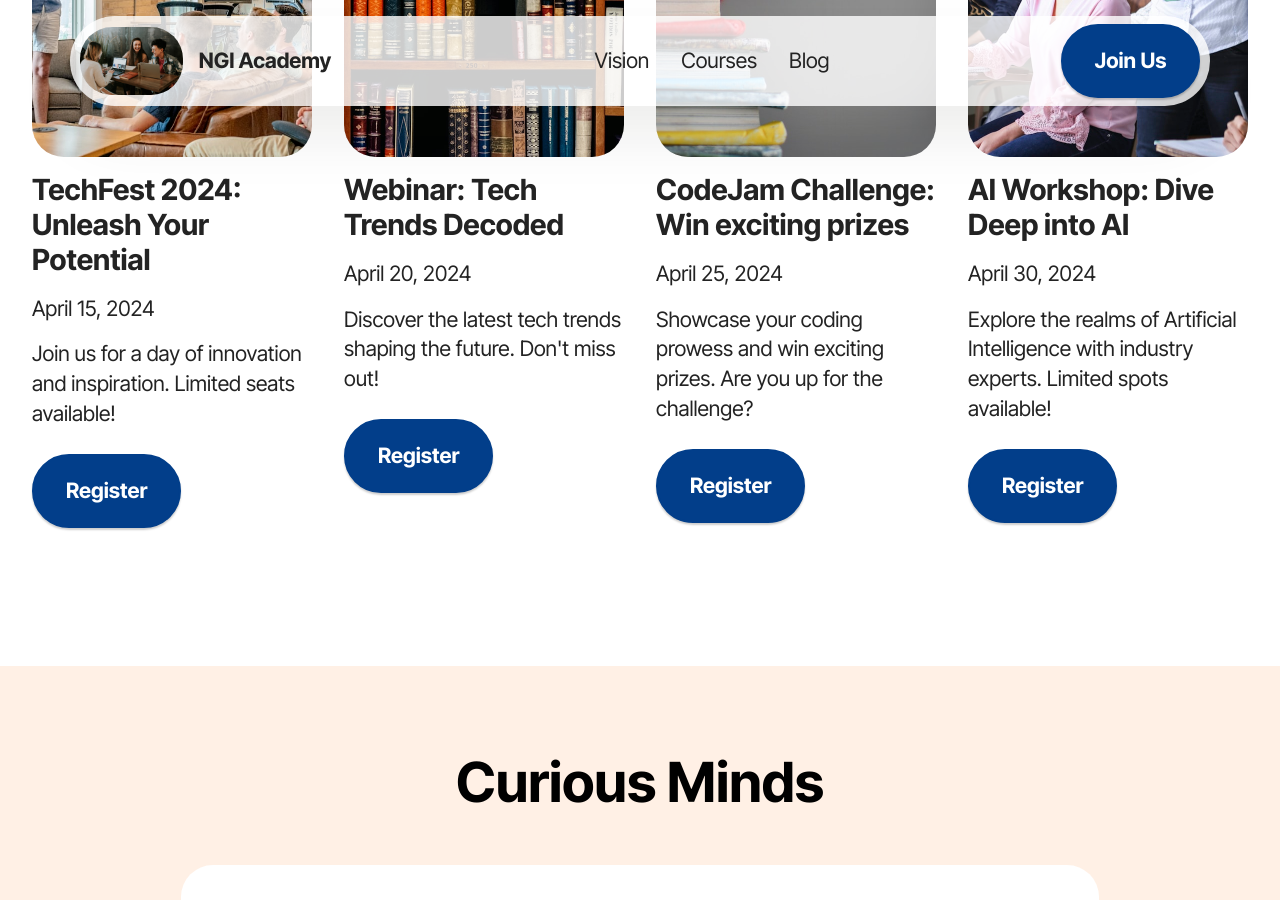
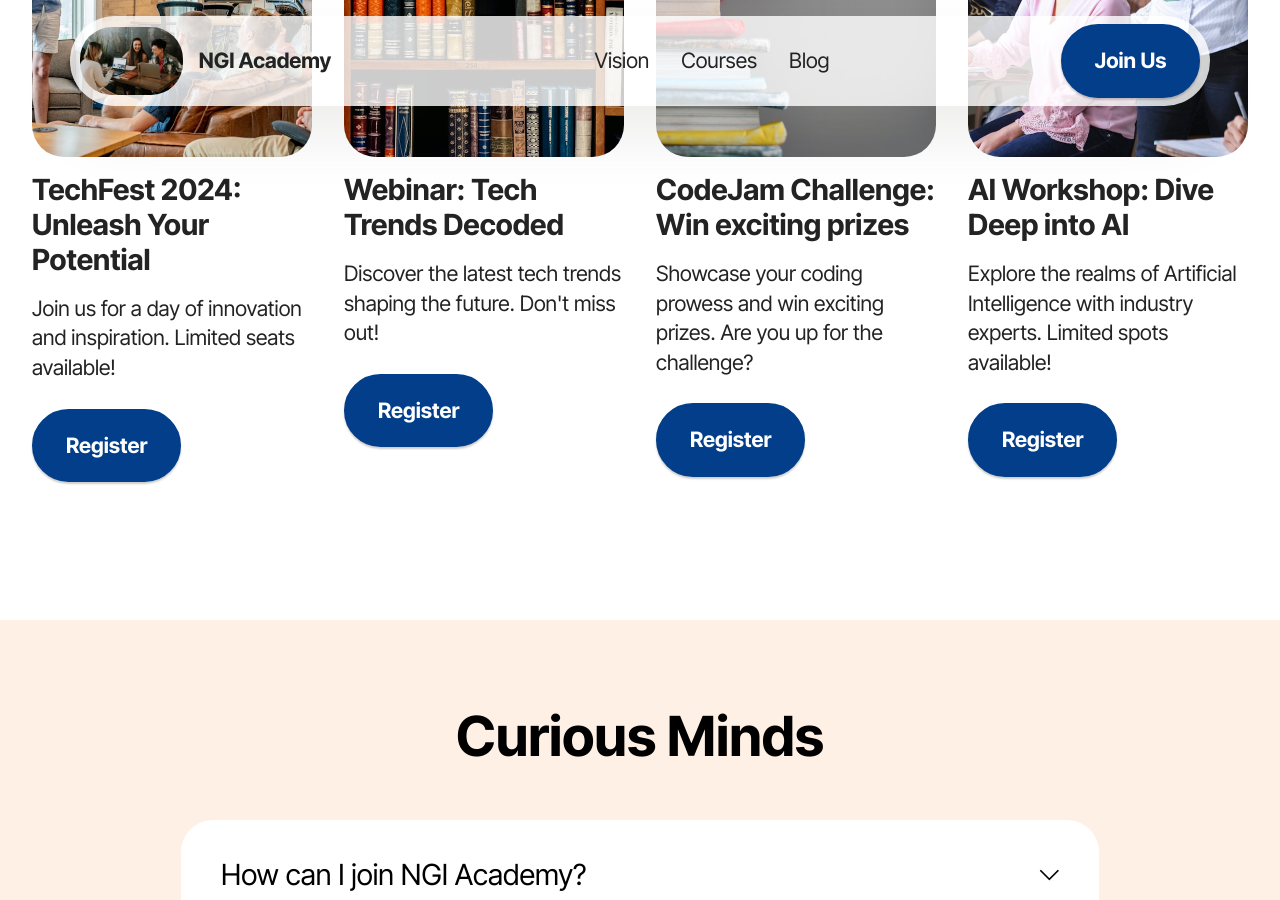
Before and after one commit to ngi-academy/ngi-academy.github.io, a Jekyll site: the page index.html, which Jekyll copies as it is, in a window 1280 px wide and 900 px high, scrolled down 7089 px. Built offline with Jekyll 4.4.1, drawn with Linux system fonts in a browser that asks for light colours; some web fonts are replaced.

Commit message:
fix: update the content

```diff
--- a/index.html
+++ b/index.html
@@ -1570,7 +1570,7 @@
 						<h6 class="item-subtitle mbr-fonts-style mb-3 display-5">
 							<strong><a class="text-black fw-bold" href="#">TechFest 2024: Unleash Your Potential</a></strong>
 						</h6>
-						<p class="mbr-text mbr-fonts-style mb-3 display-7">April 15, 2024</p>
+						<!-- <p class="mbr-text mbr-fonts-style mb-3 display-7">April 15, 2024</p> -->
 						<p class="mbr-text mbr-fonts-style mb-3 display-7">Join us for a day of innovation and inspiration. Limited seats available!</p>
 						<div class="mbr-section-btn item-footer"><a href="#contacts-1-u6Dyvu5rTD" class="btn item-btn btn-primary display-7">Register</a></div>
 					</div>
@@ -1585,7 +1585,7 @@
 						<h6 class="item-subtitle mbr-fonts-style mb-3 display-5">
 							<strong><a class="text-black fw-bold" href="#">Webinar: Tech Trends Decoded</a></strong>
 						</h6>
-						<p class="mbr-text mbr-fonts-style mb-3 display-7">April 20, 2024</p>
+						<!-- <p class="mbr-text mbr-fonts-style mb-3 display-7">April 20, 2024</p> -->
 						<p class="mbr-text mbr-fonts-style mb-3 display-7">Discover the latest tech trends shaping the future. Don&#x27;t miss out!</p>
 						<div class="mbr-section-btn item-footer"><a href="#contacts-1-u6Dyvu5rTD" class="btn item-btn btn-primary display-7">Register</a></div>
 					</div>
@@ -1600,7 +1600,7 @@
 						<h6 class="item-subtitle mbr-fonts-style mt-0 mb-3 display-5">
 							<strong><a class="text-black fw-bold" href="#">CodeJam Challenge: Win exciting prizes</a></strong>
 						</h6>
-						<p class="mbr-text mbr-fonts-style mb-3 display-7">April 25, 2024</p>
+						<!-- <p class="mbr-text mbr-fonts-style mb-3 display-7">April 25, 2024</p> -->
 						<p class="mbr-text mbr-fonts-style mb-3 display-7">Showcase your coding prowess and win exciting prizes. Are you up for the challenge?</p>
 						<div class="mbr-section-btn item-footer"><a href="#contacts-1-u6Dyvu5rTD" class="btn item-btn btn-primary display-7">Register</a></div>
 					</div>
@@ -1615,7 +1615,7 @@
 						<h6 class="item-subtitle mbr-fonts-style mt-0 mb-3 display-5">
 							<strong><a class="text-black fw-bold" href="#">AI Workshop: Dive Deep into AI</a></strong>
 						</h6>
-						<p class="mbr-text mbr-fonts-style mb-3 display-7">April 30, 2024</p>
+						<!-- <p class="mbr-text mbr-fonts-style mb-3 display-7">April 30, 2024</p> -->
 						<p class="mbr-text mbr-fonts-style mb-3 display-7">Explore the realms of Artificial Intelligence with industry experts. Limited spots available!</p>
 						<div class="mbr-section-btn item-footer"><a href="#contacts-1-u6Dyvu5rTD" class="btn item-btn btn-primary display-7">Register</a></div>
 					</div>
```
